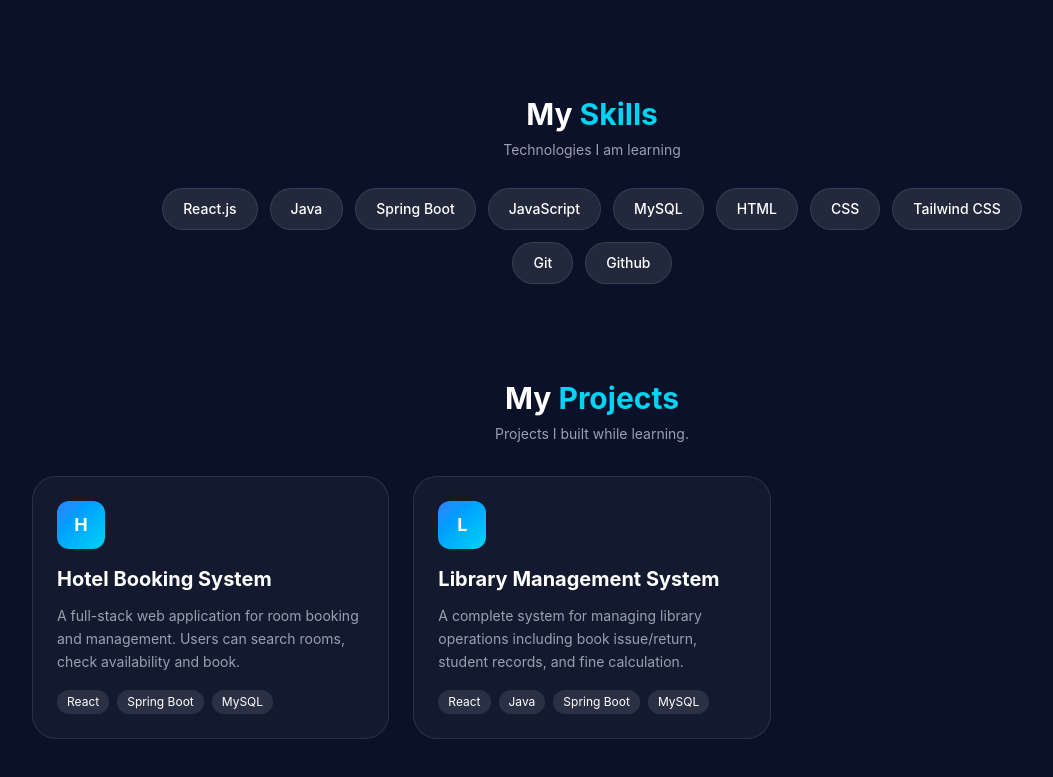
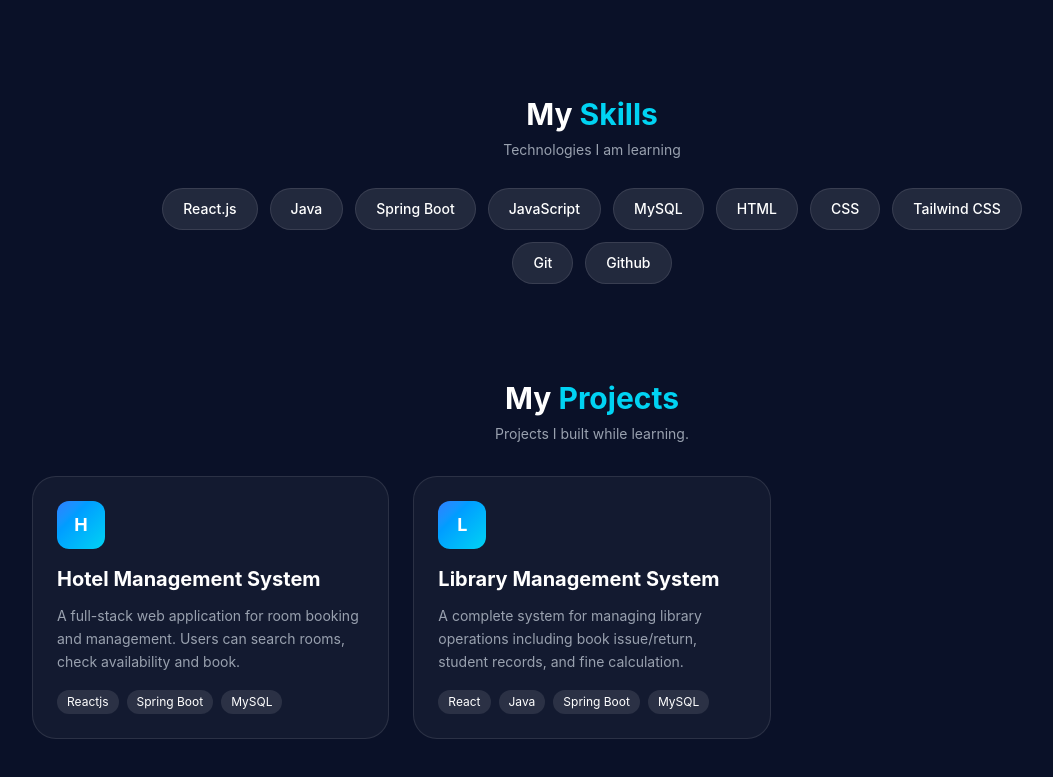
Before and after one commit to Suhani2627/Portfolio, a React (Vite) app: page / in a window 1280 px wide. Shown: the part 1231-2008 px from the top of the page, without its empty margins (48-1101 px from the left). Built offline with nearby package versions, Linux system fonts and the light colour scheme.

Commit message:
Update App.jsx

```diff
--- a/src/App.jsx
+++ b/src/App.jsx
@@ -8,9 +8,9 @@ function App() {
 
   const projects = [
     {
-      title: "Hotel Booking System",
+      title: "Hotel Management System",
       desc: "A full-stack web application for room booking and management. Users can search rooms, check availability and book.",
-      tech: ["React", "Spring Boot", "MySQL"],
+      tech: ["Reactjs", "Spring Boot", "MySQL"],
       github: "#",
       live: "#"
     },
```
